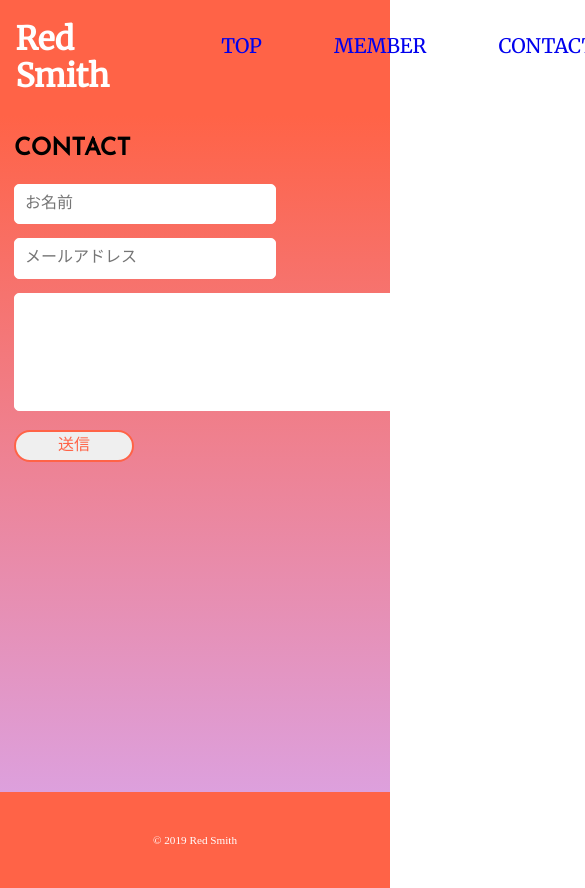
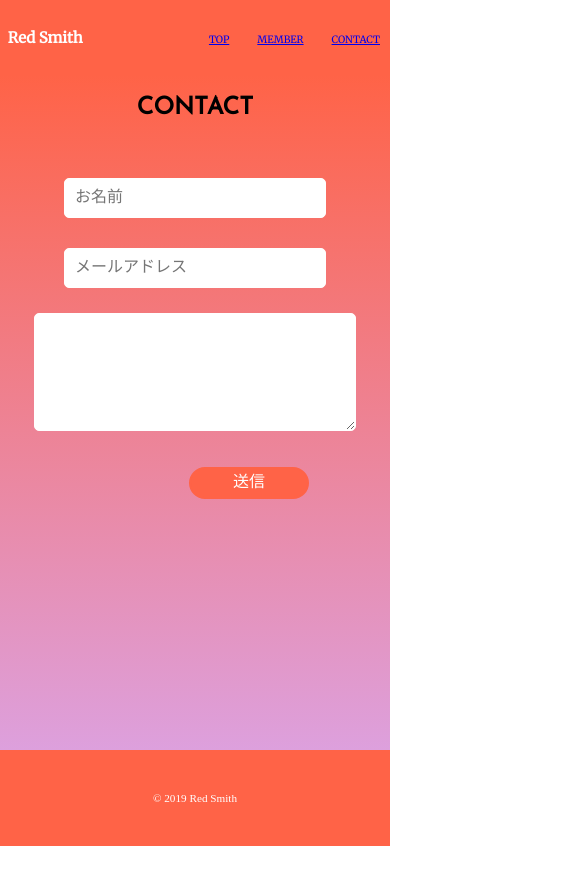
Before and after one commit to h1r0yuki8823/red_smith_idle, a Vue app: page /contact in a window 390 px wide. Shown: the whole page, 585 px wide, since content can reach past the window. After the commit the page ends 846 px from the top, so only its background shows below. Built offline with nearby package versions, Linux system fonts and the light colour scheme.

Commit message:
fixed contact-page css

```diff
--- a/src/components/global/header.vue
+++ b/src/components/global/header.vue
@@ -7,9 +7,9 @@
         <li>Member</li>
         <li>Info</li>
         <li>Contact</li>-->
-        <router-link to="/"><a>Top</a></router-link>
-        <router-link to="/member"><a>Member</a></router-link>
-        <router-link to="/contact"><a>Contact</a></router-link>
+        <router-link to="/"><li>Top</li></router-link>
+        <router-link to="/member"><li>Member</li></router-link>
+        <router-link to="/contact"><li>Contact</li></router-link>
       </ul>
     </nav>
   </header>
@@ -33,19 +33,42 @@
   list-style: none;
 }
 
-.main-nav a{
+.main-nav li{
   margin-left: 36px;
   text-decoration: none;
 }
 
-.wrapper{
-  max-width: 1100px;
-  margin: 0 auto;
-  padding: 0 4%;
-}
+
 
 h1{
   color: white;
 }
 
+@media screen and (max-width: 480px) {
+  h1{
+    font-size: 15px;
+    line-height: 55px;
+    padding: 0 2%;
+  }
+
+  .main-nav{
+    font-size: 10px;
+  }
+
+  .main-nav li{
+  margin-left: 18px;
+  margin-right: 10px;
+  text-decoration: none;
+}
+
+  .page-header{
+    width: 100%;
+  }
+
+  a{
+    text-align: right;
+  }
+
+}
+
 </style>
--- a/src/components/pages/contact.vue
+++ b/src/components/pages/contact.vue
@@ -5,12 +5,12 @@
       <div>
         <!--<input id="name" v-model="contactForm.name" placeholder="お名前">-->
         <input name="name" v-validate="'required'" :class="{'input': true, 'form-danger':errors.has('name')}" id="name" v-model="contactForm.name" placeholder="お名前">
-        <span v-show="errors.has('name')" class="alert alert-danger">{{ errors.first('name')}}</span>
+        <p v-show="errors.has('name')" class="alert alert-danger">{{ errors.first('name')}}</p>
       </div>
       <div>
         <!--input id="email" v-model="contactForm.email" placeholder="メールアドレス"  > -->
         <input name="email" v-validate="'required|email'" :class="{'input': true, 'is-danger':errors.has('email')}" id="email" v-model="contactForm.email" placeholder="メールアドレス">
-        <span v-show="errors.has('email')" class="help is-danger">{{ errors.first('email') }}</span>
+        <p v-show="errors.has('email')" class="help is-danger">{{ errors.first('email') }}</p>
       </div>
       <div>
         <textarea v-model="contactForm.contents" ></textarea>
@@ -72,6 +72,7 @@ export default {
 
 h2{
   margin-left: 14px;
+  text-align: center;
 }
 
 .contact{
@@ -92,8 +93,9 @@ textarea{
   border-radius: 5px;
   padding: 10px;
   font-size: 1rem;
-  margin-left: 14px;
-  margin-bottom: 14px;
+  margin-left: 50px;
+  margin-bottom: 30px;
+
 }
 
 input{
@@ -117,7 +119,7 @@ button{
   transition: .4s;
   width: 100%;
   max-width: 120px;
-  margin-left: 14px;
+  margin-left: 50px;
   margin-bottom: 14px;
 }
 
@@ -126,4 +128,41 @@ button:hover{
   color: white;
 }
 
+.contact-container{
+  margin-top: 80px;
+}
+
+@media screen and (max-width: 480px){
+  .contact-container{
+    text-align: center;
+    margin-top: 40px;
+  }
+
+  input{
+    width: 300px;
+    margin: 15px 0px;
+  }
+
+  textarea{
+    width: 300px;
+    margin: 10px 0px;
+  }
+
+  p{
+    height: 10px;
+    margin: 0;
+  }
+
+  h2{
+    margin:20px 0px;
+  }
+
+  button{
+    text-align: center;
+    margin: 20px 189px;
+    background: tomato;
+    color: white;
+  }
+}
+
 </style>
--- a/src/components/pages/member.vue
+++ b/src/components/pages/member.vue
@@ -29,4 +29,8 @@ export default {
   min-height: 80vh;
   text-align: center;
 }
+
+@media screen and(min-width: 480px) {
+
+}
 </style>
--- a/src/components/pages/top.vue
+++ b/src/components/pages/top.vue
@@ -61,4 +61,16 @@ export default {
   margin-left: 30px;
   margin-bottom: 20px;
 }
+
+@media screen and (max-width:480px) {
+  .top-content{
+    text-align: center;
+    width: 100%;
+  }
+
+  .top-label{
+  margin-top: 10%;
+
+}
+}
 </style>
```
Also changed, not shown: src/components/parts/Global/responsiveNav.vue (added).
